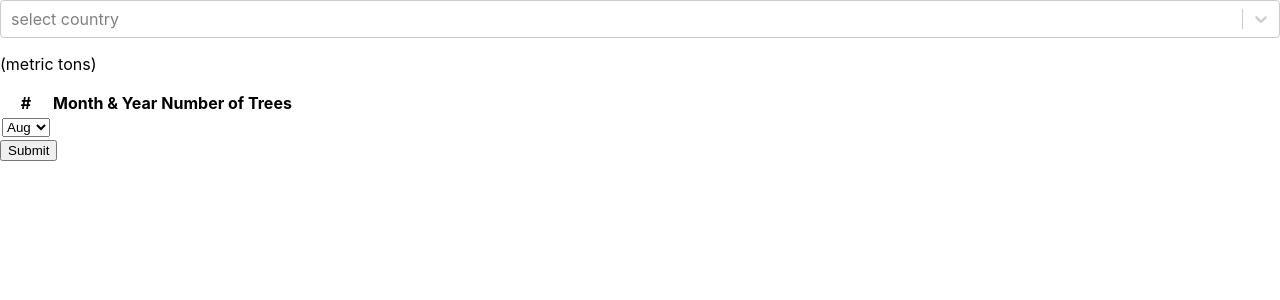
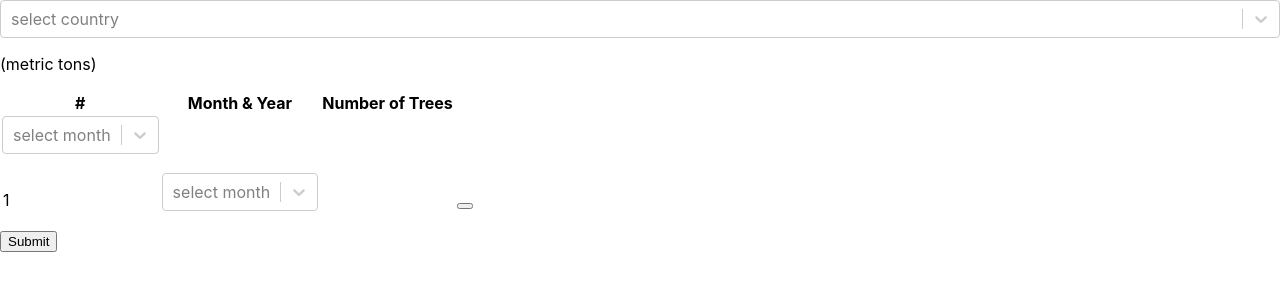
Before and after one commit to ArdalanJaf/Carbon-Offset-Calculator, a React (Create React App) app: page / in a window 1280 px wide. Shown: the top 300 px of the page. Built offline with nearby package versions, Linux system fonts and the light colour scheme.

Commit message:
month selector added

```diff
--- a/src/components/DatePicker.js
+++ /dev/null
@@ -1,41 +0,0 @@
-import { useDispatch, useSelector } from "react-redux";
-
-export default function DatePicker(state) {
-  const { treePurchases } = useSelector((state) => state.formData);
-  const dispatch = useDispatch();
-
-  const months = [
-    "Jan",
-    "Feb",
-    "Mar",
-    "Apr",
-    "May",
-    "Jun",
-    "Jul",
-    "Aug",
-    "Sep",
-    "Oct",
-    "Nov",
-    "Dec",
-  ];
-
-  const today = new Date();
-  console.log(today.getTime());
-  const currentMonth = months[today.getMonth()];
-  const currentYear = today.getFullYear();
-
-  return (
-    <select
-      value={treePurchases[treePurchases.length - 1].date.month || currentMonth}
-      onChange={(e) => dispatch()}
-    >
-      {months.map((month, i) => {
-        return (
-          <option key={i} value={i}>
-            {month}
-          </option>
-        );
-      })}
-    </select>
-  );
-}
--- a/src/components/Purchase.js
+++ b/src/components/Purchase.js
@@ -1,34 +1,29 @@
-import DatePicker from "./DatePicker";
-// import DatePicker from "react-date-picker";
+import SelectMonth from "./SelectMonth";
 import React, { useState } from "react";
 
 export default function Purchase(state) {
-  const [value, onChange] = useState(new Date());
+  const [treePurchaseConstruct, setTreePurchaseConstruct] = useState({
+    month: null,
+    year: null,
+    trees: 0,
+  });
 
   const { index } = state;
-  const today = Date();
 
-  return <DatePicker index={index} />;
-  //   return (
-  //     <tr>
-  //       <td> {index + 1} </td>
-  //       <td>
-  //         {" "}
-  //         {/* <DatePicker index={index} /> */}
-  //         <DatePicker
-  //           onChange={onChange}
-  //           value={value}
-  //           format="MM-y"
-  //           maxDetail="year"
-  //         />
-  //       </td>
-  //       <td>
-  //         <input> trees </input> no of trees
-  //       </td>
-  //       <td>
-  //         {" "}
-  //         <button></button>
-  //       </td>
-  //     </tr>
-  //   );
+  return (
+    <tr>
+      <td> {index + 1} </td>
+      <td>
+        <SelectMonth
+          index={index}
+          setTreePurchaseConstruct={setTreePurchaseConstruct}
+        />
+      </td>
+      <td></td>
+      <td>
+        {" "}
+        <button></button>
+      </td>
+    </tr>
+  );
 }
--- a/src/components/Purchases.js
+++ b/src/components/Purchases.js
@@ -1,6 +1,7 @@
 import React from "react";
 import { useDispatch, useSelector } from "react-redux";
 import Purchase from "./Purchase";
+import SelectMonth from "./SelectMonth";
 
 export default function Purchases() {
   const { treePurchases } = useSelector((state) => state.formData);
@@ -15,6 +16,7 @@ export default function Purchases() {
           <th scope="col">Number of Trees</th>
           <th scope="col"></th>
         </tr>
+        <SelectMonth />
 
         {treePurchases.map((purchase, index) => {
           return <Purchase key={index} index={index}></Purchase>;
--- a/src/components/SelectCountry.js
+++ b/src/components/SelectCountry.js
@@ -1,6 +1,6 @@
 import React from "react";
+import { useDispatch, useSelector } from "react-redux";
 import countriesCO2 from "../config/countriesCO2";
-import { useDispatch, useSelector } from "react-redux";
 import { setAnnualCO2Emissions } from "../app/formDataSlice";
 import Select from "react-select";
 
@@ -21,7 +21,7 @@ export default function SelectCountry() {
   return (
     <>
       <Select
-        // defaultInputValue=""
+        // defaultInputValue="" <-- pull from local storage option?
         options={optionList}
         placeholder="select country"
         onChange={handleSelect}
--- /dev/null
+++ b/src/components/SelectMonth.js
@@ -0,0 +1,56 @@
+import { useDispatch, useSelector } from "react-redux";
+import Select from "react-select";
+import { addPurchase } from "../app/formDataSlice";
+import { months } from "../config/months";
+import react, { useState } from "react";
+
+export default function SelectMonth(state) {
+  // const { treePurchases } = useSelector((state) => state.formData);
+  // const dispatch = useDispatch();
+  // const { index, setTreePurchaseConstruct } = state;
+  const [month, setMonth] = useState(null);
+
+  const optionList = months.map((month, index) => {
+    return { value: index, label: month };
+  });
+
+  function handleSelect(option) {
+    // dispatch(setTreePurchaseConstruct(option.value));
+    setMonth(option.value);
+  }
+
+  const today = new Date();
+  const currentMonth = months[today.getMonth()];
+  const currentYear = today.getFullYear();
+
+  return (
+    <>
+      <Select
+        // defaultInputValue="" <-- pull from local storage option?
+        options={optionList}
+        placeholder="select month"
+        onChange={handleSelect}
+        aria-label="Select month for trees purchase entry"
+      />
+
+      <p>
+        {month} {months[month]}
+      </p>
+    </>
+  );
+
+  // return (
+  //   <select
+  //     value={treePurchases[treePurchases.length - 1].date.month || currentMonth}
+  //     onChange={(e) => dispatch()}
+  //   >
+  //     {months.map((month, i) => {
+  //       return (
+  //         <option key={i} value={i}>
+  //           {month}
+  //         </option>
+  //       );
+  //     })}
+  //   </select>
+  // );
+}
--- /dev/null
+++ b/src/config/months.js
@@ -0,0 +1,14 @@
+export const months = [
+  "Jan",
+  "Feb",
+  "Mar",
+  "Apr",
+  "May",
+  "Jun",
+  "Jul",
+  "Aug",
+  "Sep",
+  "Oct",
+  "Nov",
+  "Dec",
+];
```
